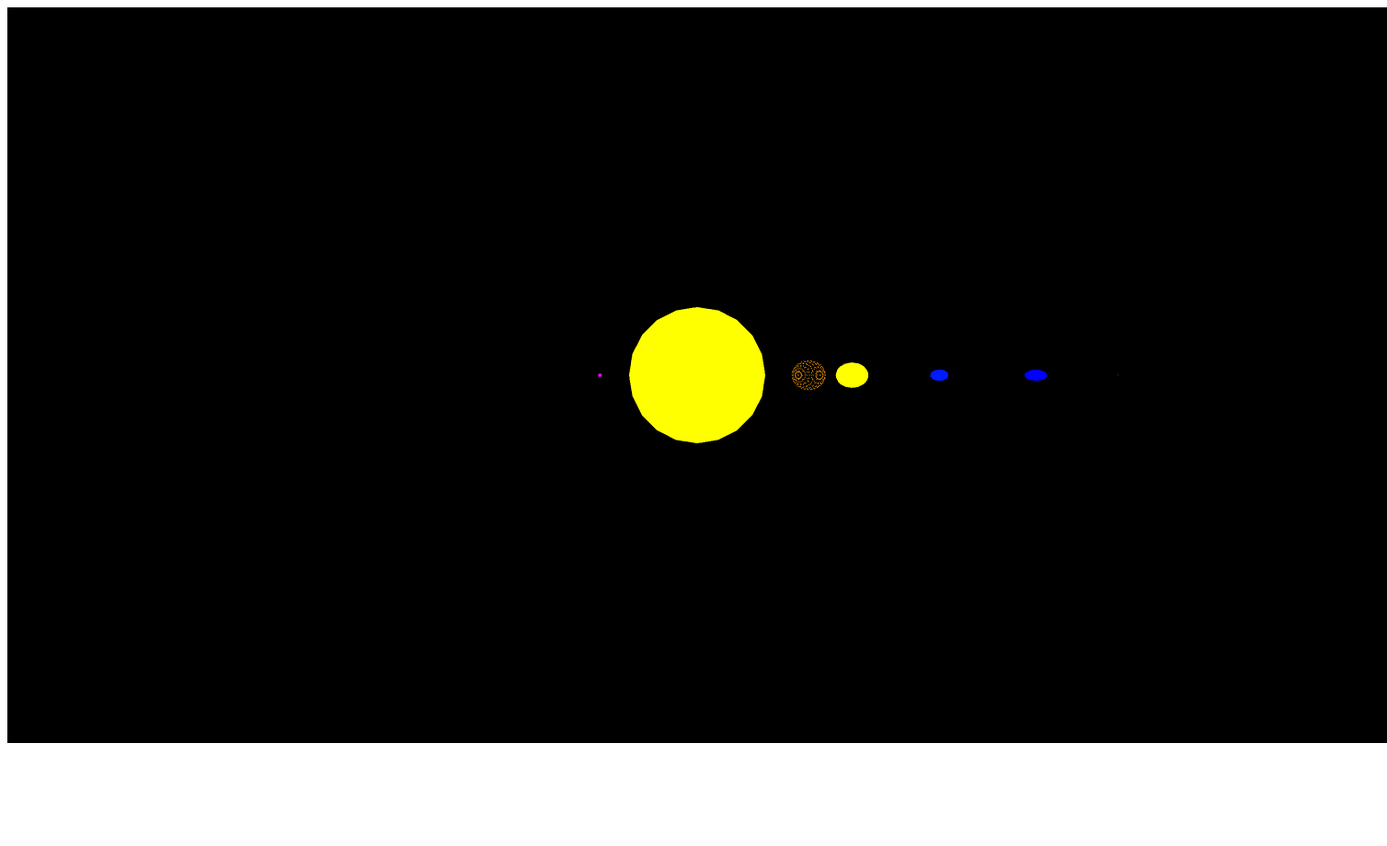
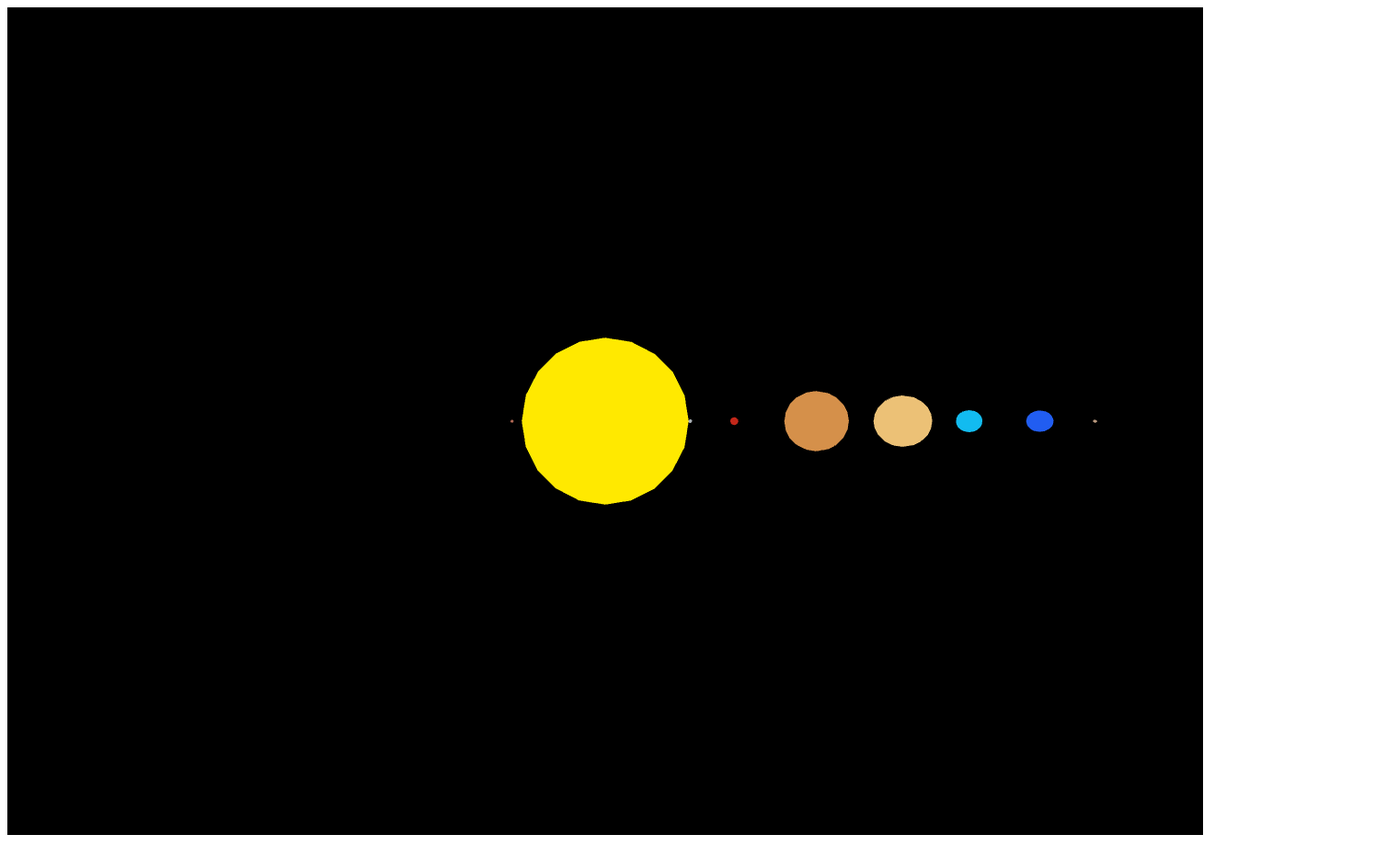
Before and after one commit to sebboatwright/SWE447, a plain HTML site: page Assignment-5/Solar.html in a window 1280 px wide. Shown: the whole page at 92% size, 1508 px wide, since content can reach past the window. Before the commit the page ends 820 px from the top, so only its background shows below. Drawn offline with Linux system fonts and the light colour scheme; animation ran at ten frames a second.

Commit message:
Finished Assignment 5

```diff
--- a/Assignment-5/Solar.html
+++ b/Assignment-5/Solar.html
@@ -35,6 +35,6 @@
 </head>
 
 <body>
-  <canvas id="webgl-canvas" width="1500" height="800"></canvas>
+  <canvas id="webgl-canvas" width="1300" height="900"></canvas>
 </body>
 </html>
--- a/Assignment-5/Solar.js
+++ b/Assignment-5/Solar.js
@@ -135,7 +135,7 @@ function render() {
   // system (and hence, has no translation to its location).
 
   ms.push();
-  ms.scale((data.radius) / 5);  // Sun has to be smaller so it fits on the screen
+  ms.scale((data.radius) + 1);  // Sun has to be smaller so it fits on the screen
   gl.useProgram(planet.program);
   gl.uniformMatrix4fv(planet.uniforms.MV, false, flatten(ms.current()));
   gl.uniformMatrix4fv(planet.uniforms.P, false, flatten(P));
@@ -155,9 +155,9 @@ function render() {
   planet.PointMode = false;
 
   ms.push();
-  ms.rotate((time / data.year) * 5, [0, 1, 0]);
-  ms.translate((data.distance * 3) + (109.298 / 4), 0, 0);
-  ms.scale(data.radius / 2);
+  ms.rotate((time / data.year) * 2, [0, 1, 0]);
+  ms.translate((data.distance * 30), 0, 0);
+  ms.scale(data.radius);
 
   gl.useProgram(planet.program);
   gl.uniformMatrix4fv(planet.uniforms.MV, false, flatten(ms.current()));
@@ -176,9 +176,9 @@ function render() {
   planet.PointMode = false;
 
   ms.push();
-  ms.rotate((time / data.year) * 5, [0, 1, 0]);
-  ms.translate((data.distance * 3) + (109.298 / 4), 0, 0);
-  ms.scale(data.radius / 2);
+  ms.rotate((time / data.year) * 2, [0, 1, 0]);
+  ms.translate((data.distance * 19), 0, 0);
+  ms.scale(data.radius);
 
   gl.useProgram(planet.program);
   gl.uniformMatrix4fv(planet.uniforms.MV, false, flatten(ms.current()));
@@ -197,13 +197,13 @@ function render() {
   planet.PointMode = false;
 
   ms.push();
-  ms.rotate((time / data.year) * 5, [0, 1, 0]);
-  ms.translate((data.distance * 3) + (109.298 / 4), 0, 0);
+  ms.rotate((time / data.year) * 2, [0, 1, 0]);
+  ms.translate((data.distance * 17), 0, 0);
 
   ms.push();  // Moon
 
   ms.rotate(((data.year * 365) * time), [0, 1, 0]);
-  ms.scale(data.radius / 2);
+  ms.scale(data.radius);
 
   gl.useProgram(planet.program);
   gl.uniformMatrix4fv(planet.uniforms.MV, false, flatten(ms.current()));
@@ -221,9 +221,9 @@ function render() {
 
   planet.PointMode = false;
 
-  ms.rotate(((data.year * 365) * time), [0, 1, 0]); // Rotate around Earth
-  ms.translate((data.distance * 500), 0, 0); // Distance from Earth x500, otherwise the Moon would be behind the Earth
-  ms.scale(data.radius / 2);
+  ms.rotate(((data.year * 365) * time) * 2, [0, 1, 0]); // Rotate around Earth
+  ms.translate((data.distance * 550), 0, 0); // Distance from Earth x550, otherwise the Moon would be behind the Earth
+  ms.scale(data.radius);
 
   gl.useProgram(planet.program);
   gl.uniformMatrix4fv(planet.uniforms.MV, false, flatten(ms.current()));
@@ -242,9 +242,9 @@ function render() {
   planet.PointMode = false;
 
   ms.push();
-  ms.rotate((time / data.year * 5), [0, 1, 0]);
-  ms.translate((data.distance * 3) + (109.298 / 4), 0, 0);
-  ms.scale(data.radius / 2);
+  ms.rotate((time / data.year) * 2, [0, 1, 0]);
+  ms.translate((data.distance * 13), 0, 0);
+  ms.scale(data.radius);
 
   gl.useProgram(planet.program);
   gl.uniformMatrix4fv(planet.uniforms.MV, false, flatten(ms.current()));
@@ -260,12 +260,12 @@ function render() {
   planet = Planets[name];
   data = SolarSystem[name];
 
-  planet.PointMode = true;
+  planet.PointMode = false;
 
   ms.push();
-  ms.rotate((time / data.year) * 5, [0, 1, 0]);
-  ms.translate((data.distance * 3) + (109.298 / 4), 0, 0);
-  ms.scale(data.radius / 2);
+  ms.rotate((time / data.year) * 2, [0, 1, 0]);
+  ms.translate((data.distance * 6) - 5, 0, 0);
+  ms.scale(data.radius);
 
   gl.useProgram(planet.program);
   gl.uniformMatrix4fv(planet.uniforms.MV, false, flatten(ms.current()));
@@ -284,9 +284,9 @@ function render() {
   planet.PointMode = false;
 
   ms.push();
-  ms.rotate((time / data.year) * 5, [0, 1, 0]);
-  ms.translate((data.distance * 3) + (109.298 / 4), 0, 0);
-  ms.scale(data.radius / 2);
+  ms.rotate((time / data.year) * 2, [0, 1, 0]);
+  ms.translate((data.distance * 3.8), 0, 0);
+  ms.scale(data.radius);
 
   gl.useProgram(planet.program);
   gl.uniformMatrix4fv(planet.uniforms.MV, false, flatten(ms.current()));
@@ -305,9 +305,9 @@ function render() {
   planet.PointMode = false;
 
   ms.push();
-  ms.rotate((time / data.year) * 5, [0, 1, 0]);
-  ms.translate((data.distance * 3) + (109.298 / 4), 0, 0);
-  ms.scale(data.radius / 2);
+  ms.rotate((time / data.year) * 2, [0, 1, 0]);
+  ms.translate((data.distance * 2.3), 0, 0);
+  ms.scale(data.radius);
 
   gl.useProgram(planet.program);
   gl.uniformMatrix4fv(planet.uniforms.MV, false, flatten(ms.current()));
@@ -326,9 +326,9 @@ function render() {
   planet.PointMode = false;
 
   ms.push();
-  ms.rotate((time / data.year) * 5, [0, 1, 0]);
-  ms.translate((data.distance * 3) + (109.298 / 4), 0, 0);
-  ms.scale(data.radius / 2);
+  ms.rotate((time / data.year) * 2, [0, 1, 0]);
+  ms.translate((data.distance * 1.75), 0, 0);
+  ms.scale(data.radius);
 
   gl.useProgram(planet.program);
   gl.uniformMatrix4fv(planet.uniforms.MV, false, flatten(ms.current()));
@@ -347,9 +347,9 @@ function render() {
   planet.PointMode = false;
 
   ms.push();
-  ms.rotate((time / data.year) * 5, [0, 1, 0]);
-  ms.translate((data.distance * 3) + (109.298 / 4), 0, 0);
-  ms.scale(data.radius / 2);
+  ms.rotate((time / data.year) * 2, [0, 1, 0]);
+  ms.translate((data.distance * 1.5), 0, 0);
+  ms.scale(data.radius);
 
   gl.useProgram(planet.program);
   gl.uniformMatrix4fv(planet.uniforms.MV, false, flatten(ms.current()));
@@ -373,7 +373,7 @@ function resize() {
 
   gl.viewport(0, 0, w, h);
 
-  var fovy = 125.0; // degrees
+  var fovy = 75.0; // degrees
   var aspect = w / h;
 
   P = perspective(fovy, aspect, near, far);
--- a/Assignment-5/SolarSystem.js
+++ b/Assignment-5/SolarSystem.js
@@ -1,68 +1,68 @@
 var SolarSystem = {
   Sun : {
-    radius : 109.298,
+    radius : 3 * 3,
     distance : 0,
     year : 0,
-    color : [ 1.0, 1.0, 0.0, 1.0 ]
+    color : [ 1.0, 233/255, 0.0, 1.0 ]
   },
   Mercury : {
-    radius : 0.383,
-    distance : 0.390,
+    radius : 0.0553 * 3,
+    distance : 0.387,
     year : 0.241,
-    color : [ 1.0, 0.0, 0.0, 1.0 ]
+    color : [ 177/255, 104/255, 84/255, 1.0 ]
   },
   Venus : {
-    radius : 0.950,
-    distance : 0.720,
-    year : 0.616,
-    color : [ 1.0, 0.0, 1.0, 1.0 ]
+    radius : 0.949,
+    distance : 0.723,
+    year : 0.615,
+    color : [ 169/255, 165/255, 40/255, 1.0 ]
   },
   Earth : {
     radius : 1,
     distance : 1,
     year : 1,
-    color : [ 0.0, 0.0, 1.0, 1.0 ]
+    color : [ 3/255, 145/255, 79/255, 1.0 ]
   },
   Moon : {
-    radius : 0.273,
+    radius : 0.2724,
     distance : 0.00257,
     year : 0.0748,
-    color : [ 0.5, 0.5, 0.5, 1.0 ]
+    color : [ 169/255, 175/255, 182/255, 1.0 ]
   },
   Mars : {
     radius : 0.532,
-    distance : 1.520,
+    distance : 1.52,
     year : 1.88,
-    color : [ 1.0, 0.0, 0.0, 1.0 ]
+    color : [ 194/255, 39/255, 25/255, 1.0 ]
   },
   Jupiter : {
-    radius : 10.973,
+    radius : 11.21 / 3,
     distance : 5.20,
-    year : 11.871,
-    color : [ 1.0, 153/255, 0.0, 1.0 ]
+    year : 11.9,
+    color : [ 213/255, 144/255, 74/255, 1.0 ]
   },
   Saturn : {
-    radius : 9.140,
-    distance : 9.50,
-    year : 29.477,
-    color : [ 1.0, 1.0, 0.0, 1.0 ]
+    radius : 9.45 / 3,
+    distance : 9.58,
+    year : 29.4,
+    color : [ 236/255, 193/255, 118/255, 1.0 ]
   },
   Uranus : {
-    radius : 3.981,
+    radius : 4.01 / 3,
     distance : 19.20,
-    year : 84.074,
-    color : [ 0.0, 0.1, 1.0, 1.0 ]
+    year : 83.7,
+    color : [ 18/255, 187/255, 240/255, 1.0 ]
   },
   Neptune : {
-    radius : 3.865,
-    distance : 30.10,
-    year : 163.904,
-    color : [ 0.0, 0.0, 1.0, 1.0 ]
+    radius : 3.88 / 3,
+    distance : 30.05,
+    year : 163.7,
+    color : [ 33/255, 93/255, 241/255, 1.0 ]
   },
   Pluto : {
-    radius : 0.187,
+    radius : 0.186,
     distance : 39.48,
     year : 247.9,
-    color : [ 150/255, 75/255, 0.0, 1.0 ]
+    color : [ 186/255, 153/255, 126/255, 1.0 ]
   }
 };
```
